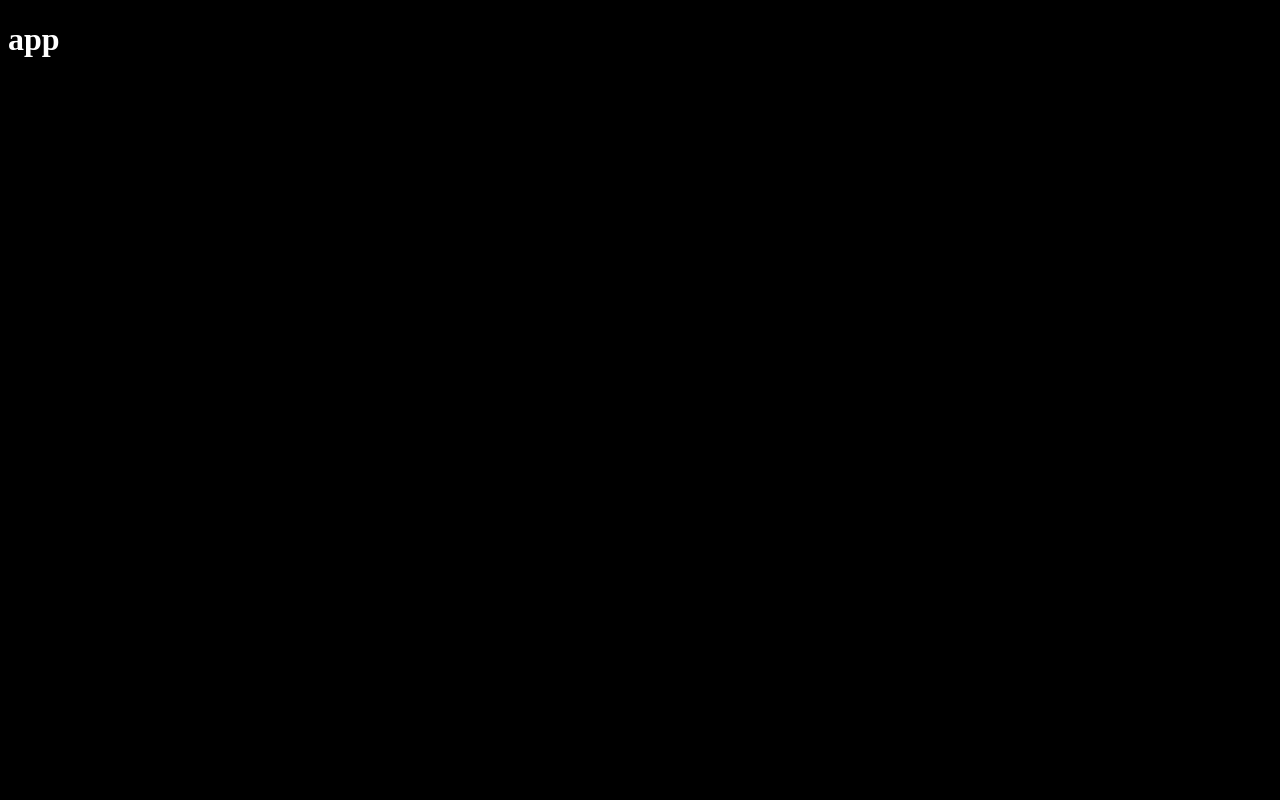
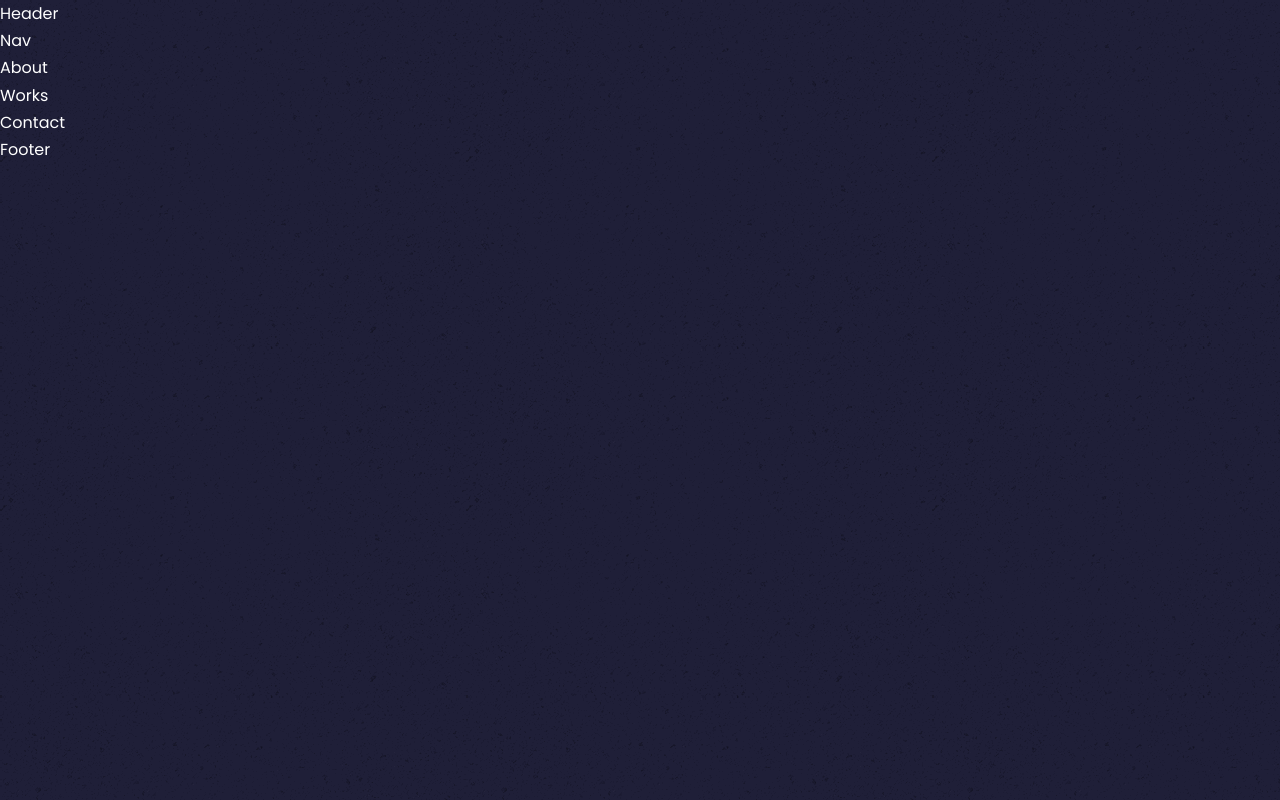
Before and after one commit to marianettimatias/portfolio, a React (Create React App) app: page / in a window 1280 px wide. Built offline with nearby package versions, Linux system fonts and the light colour scheme.

Commit message:
index css

```diff
--- a/src/App.jsx
+++ b/src/App.jsx
@@ -1,11 +1,21 @@
-
-
+import React from "react";
+import Header from './components/header/Header'
+import Nav from './components/nav/Nav'
+import About from './components/about/About'
+import Works from './components/works/Works'
+import Contact from './components/contact/Contact'
+import Footer from './components/footer/Footer'
 
 function App() {
   return (
-    <div>
-      <h1>app</h1>
-    </div>
+   <>
+   <Header/>
+   <Nav/>
+   <About />
+   <Works />
+   <Contact/>
+   <Footer />
+   </>
   );
 }
 
--- a/src/index.css
+++ b/src/index.css
@@ -1,4 +1,101 @@
-body{
-    background: black;
-    color:white;
+@import url('https://fonts.googleapis.com/css2?family=Poppins:wght@300;400;500;600&display=swap');
+
+* {
+    margin: 0;
+    padding: 0;
+    border: 0;
+    outline: 0;
+    box-sizing: border-box;
+    list-style: none;
+    text-decoration: none;
 }
+
+:root {
+    --color-bg: #1f1f38;
+    --color-gb-variant: #2c2c6c;
+    --color-primary: #4db5ff;
+    --color-primary-variant: rgba(77, 181, 255, 0.4);
+    --color-white: #fff;
+    --color-light: rgba(255, 255, 255, 0.6);
+
+    --transition: all 400ms ease;
+
+    --conteiner-width-lg: 75%;
+    --conteiner-width-md: 86%;
+    --conteiner-width-sm: 90%;
+}
+
+html {
+    scroll-behavior: smooth;
+}
+
+::-webkit-scrollbar {
+    display: none;
+}
+
+body {
+    font-family: 'Poppins', sans-serif;
+    background: var(--color-bg);
+    color: var(--color-white);
+    line-height: 1.7;
+    background-image: url(../src/assets/asfalt-dark.png);
+}
+
+/* ==== GENERAL STYLES ==============*/
+
+.container {
+    width: var(--conteiner-width-lg);
+    margin: 0 auto;
+}
+
+h1,
+h2,
+h3,
+h4,
+h5,
+h6 {
+    font-weight: 500;
+}
+
+h1 {
+    font-size: 2.5rem;
+}
+
+section {
+    margin-top: 8rem;
+}
+
+section>h2,
+section>h5 {
+    text-align: center;
+    color: var(--color-light);
+}
+
+section>h2 {
+    color: var(--color-primary);
+    margin-bottom: 3rem;
+}
+
+.text-light {
+    color: var(--color-light);
+}
+
+a {
+    color: var(--color-primary);
+    transition: var(--transition);
+}
+
+a:hover {
+    color: var(--color-white);
+}
+
+.btn{
+    width: max-content;
+    display: inline-block;
+    color: var(--color-primary);
+    padding: 0.75rem 1.2rem;
+    border-radius: 0.4rem;
+    cursor:pointer;
+    border: 1px solid var(--color-primary);
+    transition: var(--transition);
+}
```
Also changed, not shown: src/assets/asfalt-dark.png (added), src/components/contact/contac.css (deleted), src/components/contact/contact.css (added).
